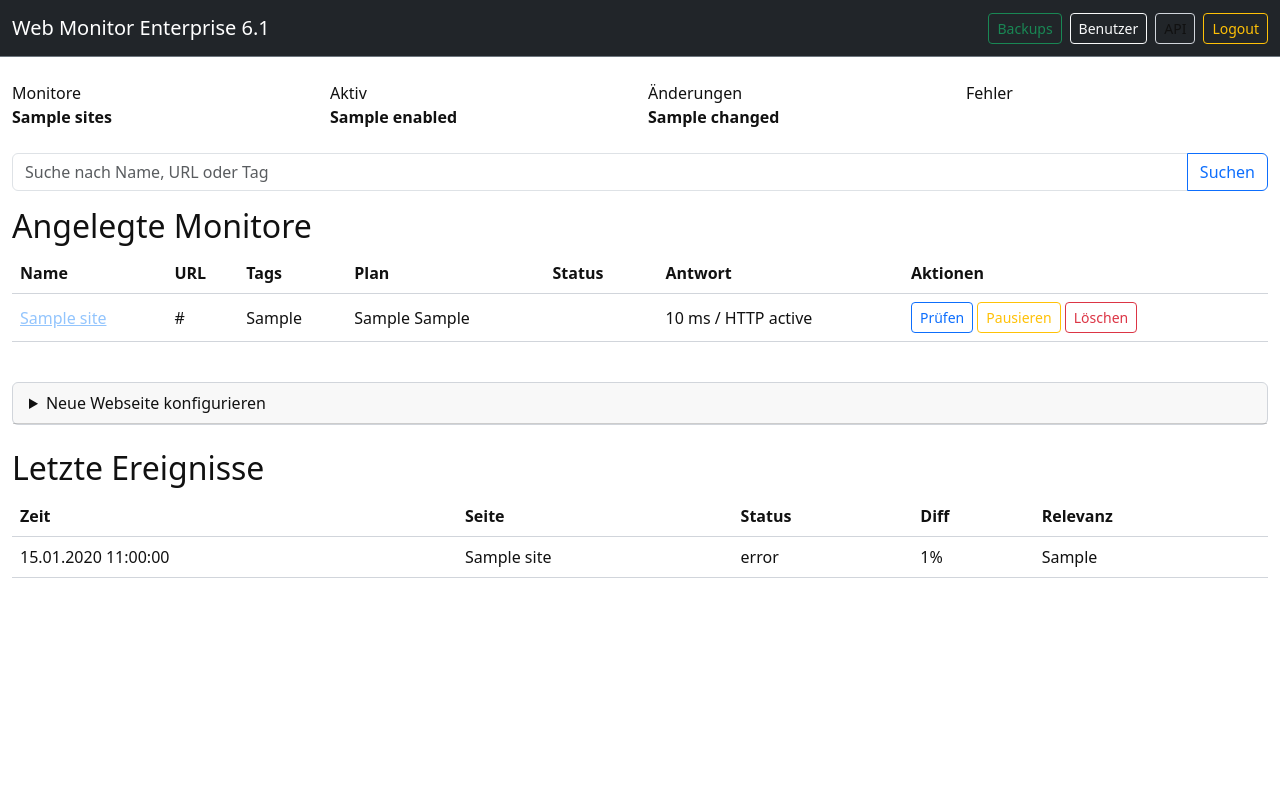
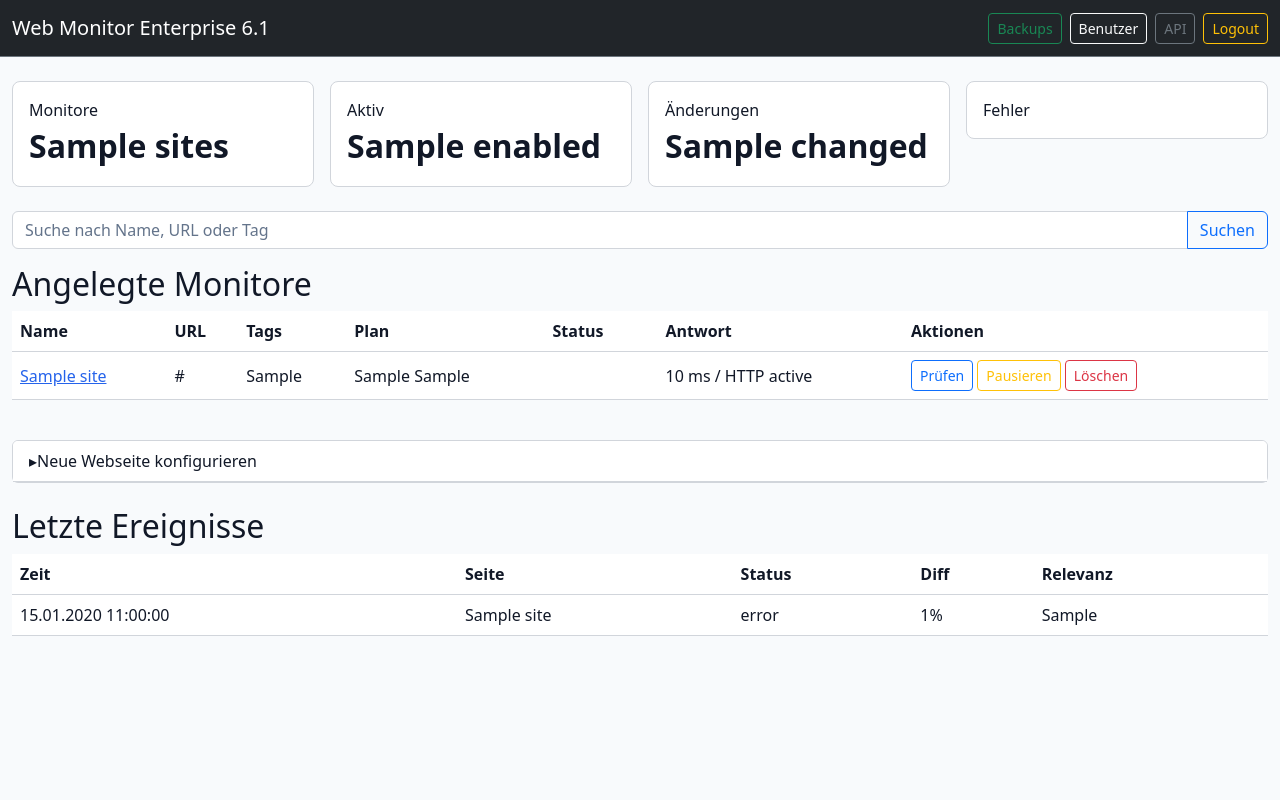
Before and after one commit to Jimmbob23/webmonitor-6.1, a FastAPI app: template app/templates/index.html in a window 1280 px wide. Run offline with FastAPI, Linux system fonts and the light colour scheme; the template is opened without the code that fills it: most values are stand-ins (such as "Sample title", 1, 10 or a date in 2020); parts of the project's set-up code (start-up, migrations or seed data) failed here and were passed over.

Commit message:
Add files via upload

```diff
--- a/app/static/app.css
+++ b/app/static/app.css
@@ -1,97 +1,227 @@
 /* =========================================================
-   Web Monitor Enterprise - app.css (Darkmode verbessert)
+   Web Monitor Enterprise
+   Bootstrap 5.3 Light-/Darkmode
    ========================================================= */
 
 :root {
-  --bg: #ffffff;
-  --bg-secondary: #f5f5f5;
-  --text: #111111;
-  --border: #d1d5db;
-  --card: #ffffff;
-  --hover: #f3f4f6;
+  --wm-bg: #f8fafc;
+  --wm-surface: #ffffff;
+  --wm-surface-hover: #f1f5f9;
+  --wm-text: #111827;
+  --wm-muted: #64748b;
+  --wm-border: #d1d5db;
+  --wm-link: #2563eb;
 }
 
-@media (prefers-color-scheme: dark) {
-  :root {
-    --bg: #0f172a;
-    --bg-secondary: #111827;
-    --text: #ffffff;
-    --border: #374151;
-    --card: #111827;
-    --hover: #1f2937;
-  }
+html[data-bs-theme="dark"] {
+  --wm-bg: #020617;
+  --wm-surface: #111827;
+  --wm-surface-hover: #1f2937;
+  --wm-text: #ffffff;
+  --wm-muted: #94a3b8;
+  --wm-border: #374151;
+  --wm-link: #93c5fd;
+}
+
+html,
+body {
+  min-height: 100%;
 }
 
 body {
-  background: var(--bg);
-  color: var(--text);
+  background: var(--wm-bg) !important;
+  color: var(--wm-text) !important;
 }
 
-/* Karten */
+a {
+  color: var(--wm-link);
+}
+
+/* Navigation */
+.navbar {
+  border-bottom: 1px solid var(--wm-border);
+}
+
+.beta-banner {
+  background: #f59e0b;
+  color: #111827;
+  padding: 0.45rem;
+  text-align: center;
+  font-weight: 600;
+}
+
+/* Karten und Statistik */
 .card,
+.card-header,
+.card-footer,
+.stat,
+.cron-helper,
 .monitor-card,
 .site-card {
-  background: var(--card) !important;
-  color: var(--text) !important;
-  border: 1px solid var(--border);
+  background: var(--wm-surface) !important;
+  color: var(--wm-text) !important;
+  border-color: var(--wm-border) !important;
 }
 
-/* Tabellen / Monitorlisten */
-table,
-.table,
-.table-darkish,
-.table thead,
-.table tbody,
-.table tr,
-.table th,
-.table td,
-.table-darkish thead,
-.table-darkish tbody,
-.table-darkish tr,
-.table-darkish th,
-.table-darkish td {
-  background: var(--card) !important;
-  color: var(--text) !important;
-  border-color: var(--border) !important;
+.stat {
+  padding: 1rem;
+  border: 1px solid var(--wm-border);
+  border-radius: 0.5rem;
 }
 
-.table tbody tr:hover,
-.table tbody tr:hover td,
-.table-darkish tbody tr:hover,
-.table-darkish tbody tr:hover td {
-  background: var(--hover) !important;
+.stat strong {
+  font-size: 2rem;
+}
+
+/* Bootstrap-Tabellen vollständig überschreiben */
+.table,
+.table-darkish {
+  --bs-table-color: var(--wm-text) !important;
+  --bs-table-bg: var(--wm-surface) !important;
+  --bs-table-border-color: var(--wm-border) !important;
+  --bs-table-accent-bg: transparent !important;
+  --bs-table-striped-color: var(--wm-text) !important;
+  --bs-table-striped-bg: var(--wm-surface) !important;
+  --bs-table-active-color: var(--wm-text) !important;
+  --bs-table-active-bg: var(--wm-surface-hover) !important;
+  --bs-table-hover-color: var(--wm-text) !important;
+  --bs-table-hover-bg: var(--wm-surface-hover) !important;
+
+  background: var(--wm-surface) !important;
+  color: var(--wm-text) !important;
+  border-color: var(--wm-border) !important;
+}
+
+.table > :not(caption) > * > *,
+.table-darkish > :not(caption) > * > * {
+  background-color: var(--wm-surface) !important;
+  color: var(--wm-text) !important;
+  border-color: var(--wm-border) !important;
+  box-shadow: none !important;
+}
+
+.table tbody tr:hover > *,
+.table-darkish tbody tr:hover > * {
+  background-color: var(--wm-surface-hover) !important;
+  color: var(--wm-text) !important;
 }
 
 .table a,
 .table-darkish a {
-  color: #93c5fd !important;
+  color: var(--wm-link) !important;
 }
 
-/* Eingabefelder */
+/* Zusätzliche Bootstrap-Klassen */
+html[data-bs-theme="dark"] .table-light,
+html[data-bs-theme="dark"] .table-secondary,
+html[data-bs-theme="dark"] .bg-light,
+html[data-bs-theme="dark"] .bg-white {
+  --bs-table-bg: var(--wm-surface) !important;
+  --bs-table-color: var(--wm-text) !important;
+  background-color: var(--wm-surface) !important;
+  color: var(--wm-text) !important;
+}
+
+/* Formulare */
+.form-control,
+.form-select,
 input,
 select,
 textarea {
-  background: var(--card);
-  color: var(--text);
-  border: 1px solid var(--border);
+  background: var(--wm-surface) !important;
+  color: var(--wm-text) !important;
+  border-color: var(--wm-border) !important;
 }
 
+.form-control::placeholder,
+input::placeholder,
+textarea::placeholder {
+  color: var(--wm-muted) !important;
+}
+
+.form-control:focus,
+.form-select:focus,
 input:focus,
 select:focus,
 textarea:focus {
-  outline: none;
-  border-color: #60a5fa;
+  background: var(--wm-surface) !important;
+  color: var(--wm-text) !important;
+  border-color: #60a5fa !important;
+  box-shadow: 0 0 0 0.2rem rgba(96, 165, 250, 0.2) !important;
 }
 
-/* Navigation */
-.navbar,
-.sidebar {
-  background: var(--bg-secondary);
-  color: var(--text);
+.form-text,
+.text-secondary,
+.text-muted {
+  color: var(--wm-muted) !important;
 }
 
-/* Buttons */
-.btn-outline-secondary {
-  border-color: var(--border);
-  color: var(--text);
+/* Einklappbare Bereiche */
+.clickable-summary {
+  cursor: pointer;
+  list-style: none;
 }
+
+.clickable-summary::-webkit-details-marker {
+  display: none;
+}
+
+.clickable-summary::before {
+  content: "▸ ";
+  display: inline-block;
+  transition: transform 0.15s ease;
+}
+
+details[open] > .clickable-summary::before {
+  transform: rotate(90deg);
+}
+
+.history-img {
+  width: 100%;
+  max-height: 520px;
+  object-fit: contain;
+}
+
+pre {
+  white-space: pre-wrap;
+  color: var(--wm-text);
+}
+
+.login-page {
+  min-height: 100vh;
+  display: grid;
+  place-items: center;
+}
+
+.login-card {
+  width: min(420px, 92vw);
+}
+
+.weekday-grid {
+  display: grid;
+  grid-template-columns: repeat(7, minmax(0, 1fr));
+  gap: 0.5rem;
+}
+
+@media (max-width: 768px) {
+  .navbar .container-fluid,
+  .navbar .d-flex {
+    flex-wrap: wrap;
+  }
+
+  .weekday-grid {
+    grid-template-columns: repeat(4, minmax(0, 1fr));
+  }
+
+  h1 {
+    font-size: 1.5rem;
+  }
+
+  h2 {
+    font-size: 1.25rem;
+  }
+
+  .stat strong {
+    font-size: 1.4rem;
+  }
+}
```
Also changed, not shown: app/static/theme.js (added, +17 -0 lines), apply_darkmode_patch.py (added, +15 -0 lines).
